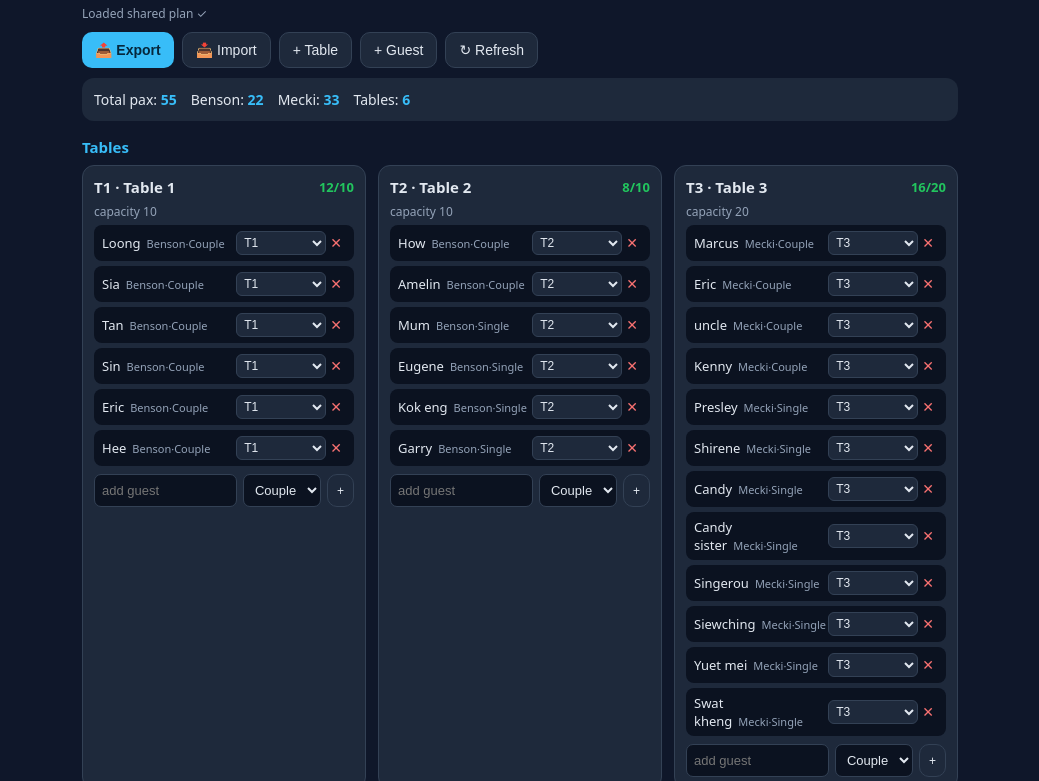
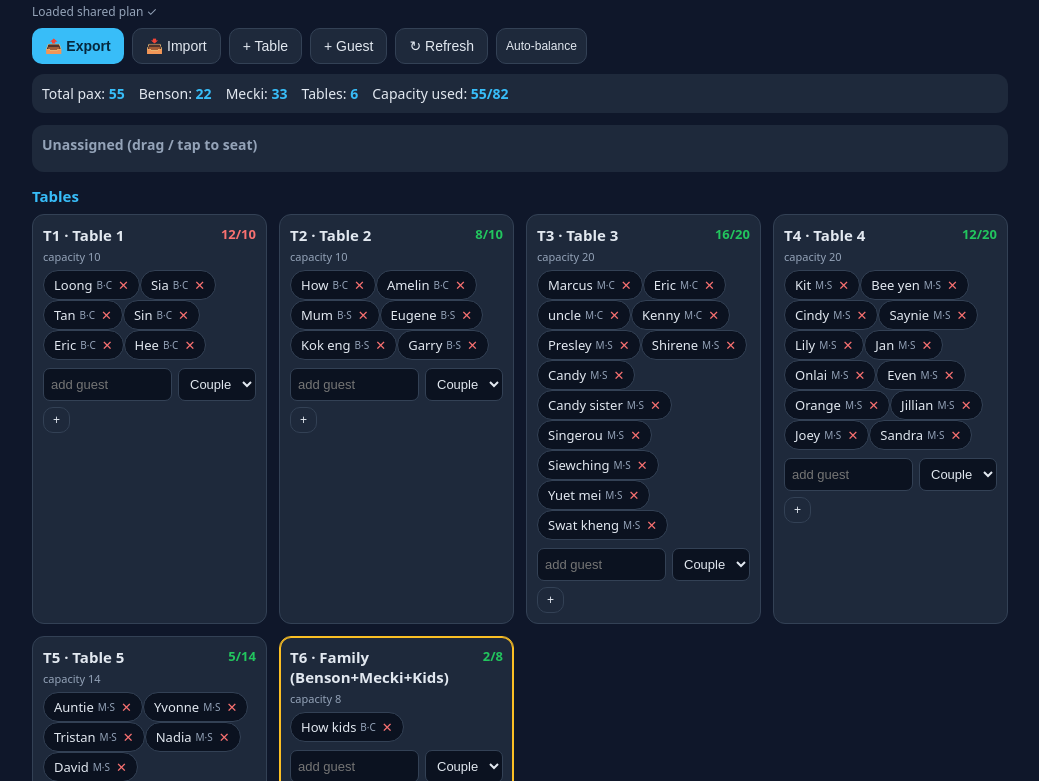
Before and after one commit to bensonlok/wedding-seating, a plain HTML site: page index.html in a window 1280 px wide. Shown: the part 68-849 px from the top of the page, without its empty margins (120-1159 px from the left). Drawn offline with Linux system fonts and the light colour scheme.

Commit message:
drag-and-drop seating app, 6-table layout

```diff
--- a/index.html
+++ b/index.html
@@ -3,41 +3,46 @@
 <head>
 <meta charset="utf-8">
 <meta name="viewport" content="width=device-width, initial-scale=1, maximum-scale=1, user-scalable=no">
-<title>Wedding Seating Planner (Cloud)</title>
+<title>Wedding Seating Planner — Drag & Drop</title>
 <style>
   :root{--bg:#0f172a;--card:#1e293b;--acc:#38bdf8;--ok:#22c55e;--fam:#fbbf24;--txt:#e2e8f0;--mut:#94a3b8}
   *{box-sizing:border-box;-webkit-tap-highlight-color:transparent}
-  body{margin:0;font-family:system-ui,-apple-system,Segoe UI,Roboto,sans-serif;background:var(--bg);color:var(--txt);padding:12px;max-width:900px;margin:auto}
-  h1{font-size:20px;margin:6px 0 2px}
+  body{margin:0;font-family:system-ui,-apple-system,Segoe UI,Roboto,sans-serif;background:var(--bg);color:var(--txt);padding:12px;max-width:1000px;margin:auto}
+  h1{font-size:20px;margin:4px 0 2px}
   .sub{color:var(--mut);font-size:13px;margin-bottom:8px}
   .bar{display:flex;gap:8px;flex-wrap:wrap;margin-bottom:10px}
   button{background:var(--card);color:var(--txt);border:1px solid #334155;border-radius:10px;padding:9px 13px;font-size:14px;cursor:pointer}
   button.acc{background:var(--acc);color:#06283d;border:none;font-weight:600}
   button.sm{padding:5px 9px;font-size:12px}
-  .totals{background:var(--card);border-radius:12px;padding:12px;margin-bottom:12px;display:flex;flex-wrap:wrap;gap:14px;font-size:14px}
+  .totals{background:var(--card);border-radius:12px;padding:10px;margin-bottom:12px;display:flex;flex-wrap:wrap;gap:14px;font-size:14px}
   .totals b{color:var(--acc)}
-  .status{font-size:12px;color:var(--mut);margin-bottom:10px}
-  .tables{display:grid;grid-template-columns:repeat(auto-fill,minmax(250px,1fr));gap:12px}
-  .tbl{background:var(--card);border-radius:12px;padding:11px;border:1px solid #334155}
+  .status{font-size:12px;color:var(--mut);margin-bottom:8px;min-height:16px}
+  .hint{color:var(--mut);font-size:12px;margin:14px 0;line-height:1.5}
+  .pool{background:var(--card);border-radius:12px;padding:10px;margin-bottom:14px}
+  .pool h3{margin:0 0 8px;font-size:14px;color:var(--mut)}
+  .chips{display:flex;flex-wrap:wrap;gap:6px}
+  .tables{display:grid;grid-template-columns:repeat(auto-fill,minmax(220px,1fr));gap:12px}
+  .tbl{background:var(--card);border-radius:12px;padding:10px;border:1px solid #334155;min-height:120px;transition:.15s}
   .tbl.fam{border-color:var(--fam);box-shadow:0 0 0 1px var(--fam) inset}
-  .tbl h3{margin:0 0 6px;font-size:15px;display:flex;justify-content:space-between;align-items:center}
-  .tbl .cap{font-size:12px;color:var(--mut)}
+  .tbl.over{background:#27364a;border-color:var(--acc)}
+  .tbl h3{margin:0 0 4px;font-size:15px;display:flex;justify-content:space-between}
   .pax{font-size:13px;color:var(--ok);font-weight:600}
-  .g{display:flex;align-items:center;justify-content:space-between;background:#0b1220;border-radius:8px;padding:6px 8px;margin:5px 0;font-size:13px}
-  .g .nm{flex:1}
-  .g .meta{color:var(--mut);font-size:11px;margin-left:6px}
-  .g select{background:#1e293b;color:var(--txt);border:1px solid #334155;border-radius:6px;padding:3px;font-size:12px;max-width:90px}
+  .pax.full{color:#f87171}
+  .cap{font-size:11px;color:var(--mut);margin-bottom:6px}
+  .chip{display:inline-flex;align-items:center;gap:4px;background:#0b1220;border:1px solid #334155;border-radius:20px;padding:5px 10px;font-size:13px;cursor:grab;user-select:none;touch-action:manipulation}
+  .chip.sel{outline:2px solid var(--acc);background:#1e3a52}
+  .chip .x{color:#f87171;margin-left:2px;cursor:pointer}
+  .chip .t{color:var(--mut);font-size:10px}
+  .gdrop{margin:5px 0}
   .addrow{display:flex;gap:6px;margin-top:8px;flex-wrap:wrap}
   .addrow input,.addrow select{background:#0b1220;color:var(--txt);border:1px solid #334155;border-radius:7px;padding:7px;font-size:13px}
-  .addrow input.nm{flex:1;min-width:110px}
-  .sec{margin:16px 0 8px;font-size:15px;color:var(--acc);font-weight:600}
-  .del{color:#f87171;background:none;border:none;font-size:14px;padding:0 4px}
-  .hint{color:var(--mut);font-size:12px;margin-top:16px;line-height:1.5}
+  .addrow input.nm{flex:1;min-width:100px}
+  @media(max-width:480px){.tbl{min-height:90px}}
 </style>
 </head>
 <body>
 <h1>💍 Wedding Seating Planner</h1>
-<div class="sub">Benson + Mecki · cloud-synced · edits save to GitHub</div>
+<div class="sub">Drag a guest onto a table · on phone: tap guest then tap table</div>
 <div class="status" id="status">Loading…</div>
 
 <div class="bar">
@@ -46,51 +51,52 @@
   <button onclick="addTable()">+ Table</button>
   <button onclick="addGuest()">+ Guest</button>
   <button onclick="reload()">↻ Refresh</button>
+  <button class="sm" onclick="autoBalance()">Auto-balance</button>
 </div>
 
 <div class="totals" id="totals"></div>
-<div class="sec">Tables</div>
+
+<div class="pool" id="pool">
+  <h3>Unassigned (drag / tap to seat)</h3>
+  <div class="chips" id="poolChips"></div>
+</div>
+
+<div class="sec" style="margin:6px 0 8px;font-size:15px;color:var(--acc);font-weight:600">Tables</div>
 <div class="tables" id="tables"></div>
-<div class="sec">Unassigned</div>
-<div id="unassigned"></div>
 
 <div class="hint">
-Open this same URL on phone and PC — both read the shared plan from GitHub.<br>
-<b>Export</b> copies your edited JSON; send it to the agent (or paste via <b>Import</b>) to update the shared plan.<br>
-For true live two-way sync, ask the agent to connect a scoped Firebase backend (no GitHub token in the page).<br>
-Couple = 2 pax · Single = 1 pax · Family table fixed 8 pax.
+<b>Your tables:</b> T1·T2 = 10 pax each · T3·T4 = 20 pax each · T5 = 14 pax · T6 (family) = 8 pax (Benson+Mecki+kids).<br>
+<b>Desktop:</b> drag a chip onto a table. <b>Phone:</b> tap a guest chip (turns blue), then tap the table to drop. Tap ✕ to unassign.<br>
+Couple = 2 pax · Single = 1 pax. Family table fixed 8.
 </div>
 
 <script>
 const REPO="bensonlok/wedding-seating";
 const BRANCH="main";
-const PATH="data.json";
-// No token in client. App reads shared data.json from GitHub (public repo).
-// To edit cross-device, use Export (copy JSON) / Import, or connect a scoped backend (Firebase).
-const RAW_URL=`https://raw.githubusercontent.com/${REPO}/${BRANCH}/${PATH}`;
+const RAW_URL=`https://raw.githubusercontent.com/${REPO}/${BRANCH}/data.json`;
 
+// default tables per your spec
 const DEF={tables:[
-  {id:'T1',name:'Family (Benson+Mecki+Kids)',cap:8,fam:true},
-  {id:'T2',name:'Benson Side Couples',cap:18},
-  {id:'T3',name:'Benson Singles + Mum',cap:6},
-  {id:'T4',name:'Mecki Side Couples',cap:8},
-  {id:'T5',name:'Mecki Side Singles',cap:8},
-  {id:'T6',name:'Mecki Friends A',cap:12},
-  {id:'T7',name:'Mecki Friends B',cap:12},
-  {id:'T8',name:'Mecki Friends C',cap:12}
+  {id:'T1',name:'Table 1',cap:10},
+  {id:'T2',name:'Table 2',cap:10},
+  {id:'T3',name:'Table 3',cap:20},
+  {id:'T4',name:'Table 4',cap:20},
+  {id:'T5',name:'Table 5',cap:14},
+  {id:'T6',name:'Family (Benson+Mecki+Kids)',cap:8,fam:true}
 ],guests:[
-  ['Loong','Benson','Couple','T2'],['Sia','Benson','Couple','T2'],['Tan','Benson','Couple','T2'],
-  ['Sin','Benson','Couple','T2'],['Eric','Benson','Couple','T2'],['Hee','Benson','Couple','T2'],
-  ['How','Benson','Couple','T2'],['Amelin','Benson','Couple','T2'],['How kids','Benson','Couple','T1'],
-  ['Mum','Benson','Single','T3'],['Eugene','Benson','Single','T3'],['Kok eng','Benson','Single','T3'],['Garry','Benson','Single','T3'],
-  ['Marcus','Mecki','Couple','T4'],['Eric','Mecki','Couple','T4'],['uncle','Mecki','Couple','T4'],['Kenny','Mecki','Couple','T4'],
+  ['Loong','Benson','Couple','T1'],['Sia','Benson','Couple','T1'],['Tan','Benson','Couple','T1'],
+  ['Sin','Benson','Couple','T1'],['Eric','Benson','Couple','T1'],['Hee','Benson','Couple','T1'],
+  ['How','Benson','Couple','T2'],['Amelin','Benson','Couple','T2'],['How kids','Benson','Couple','T6'],
+  ['Mum','Benson','Single','T2'],['Eugene','Benson','Single','T2'],['Kok eng','Benson','Single','T2'],['Garry','Benson','Single','T2'],
+  ['Marcus','Mecki','Couple','T3'],['Eric','Mecki','Couple','T3'],['uncle','Mecki','Couple','T3'],['Kenny','Mecki','Couple','T3'],
   ['Auntie','Mecki','Single','T5'],['Yvonne','Mecki','Single','T5'],['Tristan','Mecki','Single','T5'],['Nadia','Mecki','Single','T5'],['David','Mecki','Single','T5'],
-  ['Kit','Mecki','Single','T6'],['Bee yen','Mecki','Single','T6'],['Cindy','Mecki','Single','T6'],['Saynie','Mecki','Single','T6'],['Lily','Mecki','Single','T6'],['Jan','Mecki','Single','T6'],
-  ['Onlai','Mecki','Single','T7'],['Even','Mecki','Single','T7'],['Orange','Mecki','Single','T7'],['Jillian','Mecki','Single','T7'],['Joey','Mecki','Single','T7'],['Sandra','Mecki','Single','T7'],
-  ['Presley','Mecki','Single','T8'],['Shirene','Mecki','Single','T8'],['Candy','Mecki','Single','T8'],['Candy sister','Mecki','Single','T8'],['Singerou','Mecki','Single','T8'],['Siewching','Mecki','Single','T8'],['Yuet mei','Mecki','Single','T8'],['Swat kheng','Mecki','Single','T8']
+  ['Kit','Mecki','Single','T4'],['Bee yen','Mecki','Single','T4'],['Cindy','Mecki','Single','T4'],['Saynie','Mecki','Single','T4'],['Lily','Mecki','Single','T4'],['Jan','Mecki','Single','T4'],
+  ['Onlai','Mecki','Single','T4'],['Even','Mecki','Single','T4'],['Orange','Mecki','Single','T4'],['Jillian','Mecki','Single','T4'],['Joey','Mecki','Single','T4'],['Sandra','Mecki','Single','T4'],
+  ['Presley','Mecki','Single','T3'],['Shirene','Mecki','Single','T3'],['Candy','Mecki','Single','T3'],['Candy sister','Mecki','Single','T3'],['Singerou','Mecki','Single','T3'],['Siewching','Mecki','Single','T3'],['Yuet mei','Mecki','Single','T3'],['Swat kheng','Mecki','Single','T3']
 ]};
 function pax(t){return t==='Couple'?2:1;}
 let data=JSON.parse(JSON.stringify(DEF));
+let sel=null; // selected guest name for tap-to-move
 
 async function load(){
   setStatus('Loading shared plan…');
@@ -102,46 +108,64 @@ async function load(){
     render();
   }catch(e){setStatus('Load failed (using default): '+e.message);data=JSON.parse(JSON.stringify(DEF));render();}
 }
-// Save = export JSON to clipboard/file; you paste it back via Import (no token in client).
-// For true live sync, connect a scoped backend (Firebase) — ask the agent.
-function saveAll(){
-  const txt=JSON.stringify(data,null,2);
-  if(navigator.clipboard) navigator.clipboard.writeText(txt);
-  prompt('Copy this JSON and send to the agent (or save to update the shared plan):',txt);
-  setStatus('Exported ✓');
-}
-function importJSON(){
-  const t=prompt('Paste JSON to load:');
-  if(!t)return;
-  try{data=JSON.parse(t);setStatus('Imported ✓');render();}
-  catch(e){setStatus('Invalid JSON');}
-}
 function setStatus(s){document.getElementById('status').textContent=s;}
+function tablePax(tid){return data.guests.filter(g=>g[3]===tid).reduce((s,g)=>s+pax(g[2]),0);}
+
 function render(){
   let tot=0,side={Benson:0,Mecki:0};
   data.guests.forEach(g=>{tot+=pax(g[2]);side[g[1]]=(side[g[1]]||0)+pax(g[2]);});
-  document.getElementById('totals').innerHTML=`<div>Total pax: <b>${tot}</b></div><div>Benson: <b>${side.Benson||0}</b></div><div>Mecki: <b>${side.Mecki||0}</b></div><div>Tables: <b>${data.tables.length}</b></div>`;
+  document.getElementById('totals').innerHTML=`<div>Total pax: <b>${tot}</b></div><div>Benson: <b>${side.Benson||0}</b></div><div>Mecki: <b>${side.Mecki||0}</b></div><div>Tables: <b>${data.tables.length}</b></div><div>Capacity used: <b>${tot}/${data.tables.reduce((s,t)=>s+t.cap,0)}</b></div>`;
+  // pool
+  const pool=data.guests.filter(g=>!g[3]||!data.tables.find(t=>t.id===g[3]));
+  const pc=document.getElementById('poolChips');pc.innerHTML='';
+  pool.forEach(g=>pc.appendChild(chip(g,null)));
+  // tables
   const wrap=document.getElementById('tables');wrap.innerHTML='';
   data.tables.forEach(t=>{
+    const div=document.createElement('div');div.className='tbl'+(t.fam?' fam':'');
+    div.ondragover=(e)=>{e.preventDefault();div.classList.add('over');};
+    div.ondragleave=()=>div.classList.remove('over');
+    div.ondrop=(e)=>{e.preventDefault();div.classList.remove('over');const n=e.dataTransfer.getData('text');if(n)assign(n,t.id);};
+    div.onclick=(e)=>{if(e.target===div||e.target.tagName==='H3'||e.target.classList.contains('cap')){if(sel){assign(sel,t.id);sel=null;render();}}};
+    const pp=tablePax(t.id);
+    div.innerHTML=`<h3><span>${t.id} · ${t.name}</span><span class="pax${pp>t.cap?' full':''}">${pp}/${t.cap}</span></h3><div class="cap">capacity ${t.cap}</div>`;
     const gs=data.guests.filter(g=>g[3]===t.id);
-    let pp=gs.reduce((s,g)=>s+pax(g[2]),0);
-    const div=document.createElement('div');div.className='tbl'+(t.fam?' fam':'');
-    let html=`<h3><span>${t.id} · ${t.name}</span><span class="pax">${pp}/${t.cap}</span></h3><div class="cap">capacity ${t.cap}</div>`;
-    gs.forEach(g=>{html+=`<div class="g"><span class="nm">${g[0]}<span class="meta">${g[1]}·${g[2]}</span></span><select onchange="move('${g[0]}',this.value)">${tableOpts(g[3])}</select><button class="del" onclick="delG('${g[0]}')">✕</button></div>`;});
-    html+=`<div class="addrow"><input class="nm" id="gn_${t.id}" placeholder="add guest"><select id="gt_${t.id}"><option>Couple</option><option>Single</option></select><button class="sm" onclick="addTo('${t.id}')">+</button></div>`;
-    div.innerHTML=html;wrap.appendChild(div);
+    gs.forEach(g=>div.appendChild(chip(g,t.id)));
+    // add row
+    const ar=document.createElement('div');ar.className='addrow';
+    ar.innerHTML=`<input class="nm" id="gn_${t.id}" placeholder="add guest"><select id="gt_${t.id}"><option>Couple</option><option>Single</option></select><button class="sm" onclick="addTo('${t.id}')">+</button>`;
+    div.appendChild(ar);
+    wrap.appendChild(div);
   });
-  const ua=data.guests.filter(g=>!g[3]||!data.tables.find(t=>t.id===g[3]));
-  const u=document.getElementById('unassigned');u.innerHTML='';
-  if(!ua.length){u.innerHTML='<div class="cap">none</div>';}
-  ua.forEach(g=>{const d=document.createElement('div');d.className='g';d.innerHTML=`<span class="nm">${g[0]}<span class="meta">${g[1]}·${g[2]}</span></span><select onchange="move('${g[0]}',this.value)">${tableOpts(g[3]||'')}</select><button class="del" onclick="delG('${g[0]}')">✕</button>`;u.appendChild(d);});
 }
-function tableOpts(sel){let o='<option value="">— unassigned —</option>';data.tables.forEach(t=>{o+=`<option ${t.id===sel?'selected':''}>${t.id}</option>`;});return o;}
-function move(name,tbl){const g=data.guests.find(x=>x[0]===name);if(g){g[3]=tbl;render();}}
-function delG(name){data.guests=data.guests.filter(x=>x[0]!==name);render();}
+function chip(g,tid){
+  const c=document.createElement('span');c.className='chip'+(sel===g[0]?' sel':'');
+  c.draggable=true;
+  c.ondragstart=(e)=>e.dataTransfer.setData('text',g[0]);
+  c.onclick=(e)=>{e.stopPropagation();if(e.target.classList.contains('x')){assign(g[0],'');return;}sel=(sel===g[0]?null:g[0]);render();};
+  c.innerHTML=`${g[0]}<span class="t">${g[1][0]}·${g[2][0]}</span><span class="x">✕</span>`;
+  return c;
+}
+function assign(name,tid){
+  const g=data.guests.find(x=>x[0]===name);
+  if(g){g[3]=tid;render();}
+}
 function addTo(tid){const nm=document.getElementById('gn_'+tid).value.trim();if(!nm)return;const ty=document.getElementById('gt_'+tid).value;data.guests.push([nm,'Guest',ty,tid]);document.getElementById('gn_'+tid).value='';render();}
 function addGuest(){const nm=prompt('Guest name:');if(!nm)return;const ty=prompt('Type (Couple/Single):','Single');data.guests.push([nm,'Guest',(ty||'Single'),'']);render();}
-function addTable(){const nm=prompt('Table name:');if(!nm)return;const cap=parseInt(prompt('Capacity (pax):','8')||'8',10);const id='T'+(data.tables.length+1);data.tables.push({id,name:nm,cap:cap});render();}
+function addTable(){const nm=prompt('Table name:');if(!nm)return;const cap=parseInt(prompt('Capacity (pax):','10')||'10',10);const id='T'+(data.tables.length+1);data.tables.push({id,name:nm,cap:cap});render();}
+function autoBalance(){
+  // clear assignments, fill by capacity order
+  data.guests.forEach(g=>g[3]='');
+  const order=[...data.tables].sort((a,b)=>b.cap-a.cap);
+  let ti=0;
+  data.guests.slice().sort((a,b)=>pax(b[2])-pax(a[2])).forEach(g=>{
+    while(ti<order.length && tablePax(order[ti].id)+pax(g[2])>order[ti].cap) ti++;
+    if(ti<order.length){g[3]=order[ti].id;}
+  });
+  render();setStatus('Auto-balanced ✓');
+}
+function saveAll(){const txt=JSON.stringify(data,null,2);if(navigator.clipboard)navigator.clipboard.writeText(txt);prompt('Copy this JSON and send to the agent to update the shared plan:',txt);setStatus('Exported ✓');}
+function importJSON(){const t=prompt('Paste JSON to load:');if(!t)return;try{data=JSON.parse(t);setStatus('Imported ✓');render();}catch(e){setStatus('Invalid JSON');}}
 function reload(){load();}
 load();
 </script>
```
